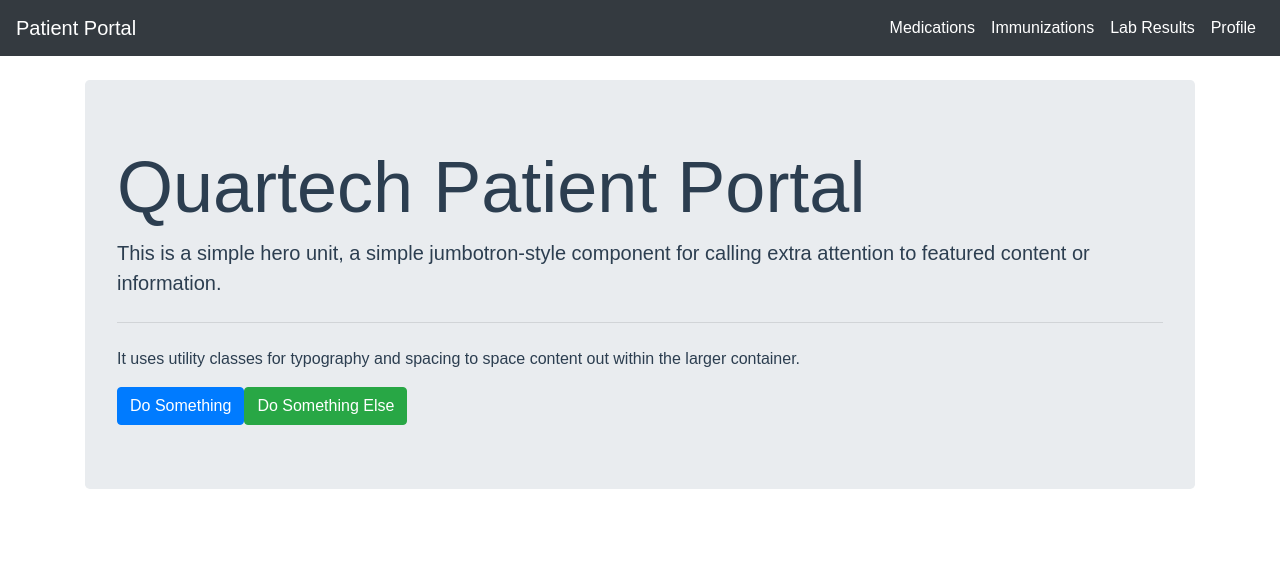
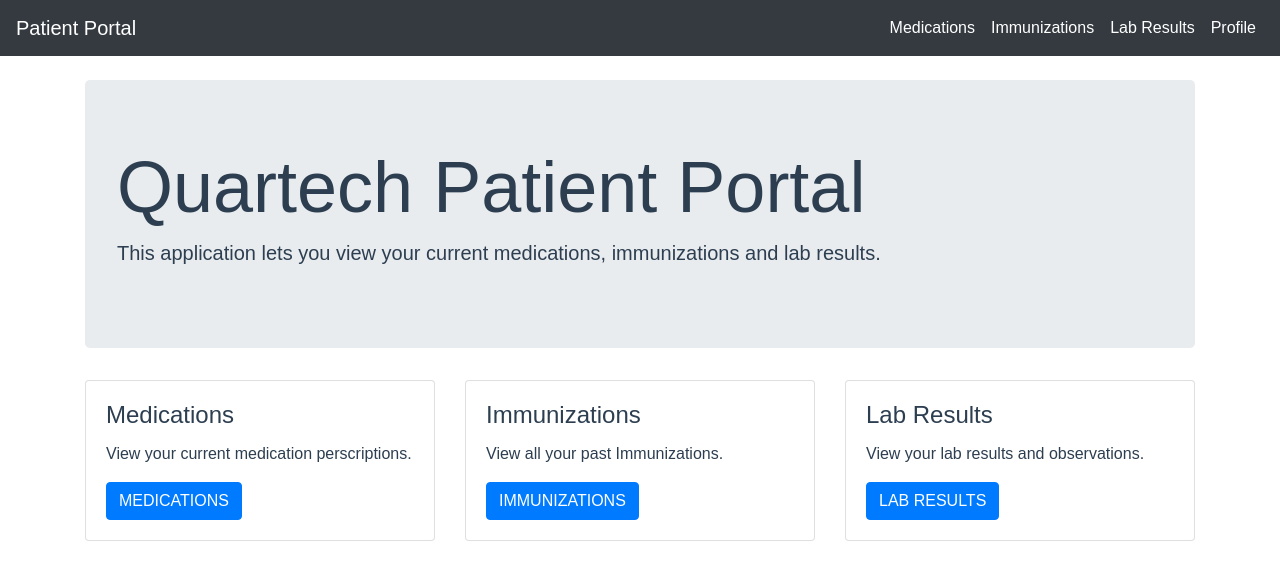
Before and after one commit to Quartech/Patient-Portal, a Vue app: page / in a window 1280 px wide. Shown: the top 580 px of the page. Built offline with nearby package versions, Linux system fonts and the light colour scheme; what vue-resource would draw is missing.

Commit message:
Update some components

```diff
--- a/src/views/Home.vue
+++ b/src/views/Home.vue
@@ -3,17 +3,37 @@
     <b-jumbotron>
       <template slot="header">Quartech Patient Portal</template>
       <template slot="lead">
-        This is a simple hero unit, a simple jumbotron-style component for
-        calling extra attention to featured content or information.
+        This application lets you view your current medications, immunizations and lab results.
       </template>
-      <hr class="my-4">
-      <p>
-        It uses utility classes for typography and spacing to space content
-        out within the larger container.
-      </p>
-      <b-btn variant="primary" href="#">Do Something</b-btn>
-      <b-btn variant="success" href="#">Do Something Else</b-btn>
     </b-jumbotron>
+    <div class="page-body">
+      <b-row>
+        <b-col>
+          <b-card title="Medications">
+            <p class="card-text">
+              View your current medication perscriptions.
+            </p>
+            <button class="btn btn-primary" @click="redirect('medications')">MEDICATIONS</button>
+          </b-card>
+        </b-col>
+        <b-col>
+          <b-card title="Immunizations">
+            <p class="card-text">
+              View all your past Immunizations.
+            </p>
+            <button class="btn btn-primary" @click="redirect('immunizations')">IMMUNIZATIONS</button>
+          </b-card>
+        </b-col>
+        <b-col>
+          <b-card title="Lab Results">
+            <p class="card-text">
+              View your lab results and observations.
+            </p>
+            <button class="btn btn-primary" @click="redirect('lab-results')">LAB RESULTS</button>
+          </b-card>
+        </b-col>
+      </b-row>
+    </div>
   </div>
 </template>
 
@@ -25,6 +45,10 @@ export default {
   data: () => {
     return {};
   },
-  methods: {}
+  methods: {
+    redirect(path) {
+      this.$router.push('/' + path);
+    }
+  }
 };
 </script>
--- a/src/views/Immunizations.vue
+++ b/src/views/Immunizations.vue
@@ -25,7 +25,7 @@
           <td>{{ immunization.resource.vaccineCode.text }}</td>
           <td>{{ immunization.resource.date.split('T')[0] }}</td>
           <td>
-            <button class="btn btn-light btn-sm">DETAILS</button>
+            <button class="btn btn-light btn-sm" @click="openImmunizationModal(immunization.resource)">DETAILS</button>
           </td>
         </tr>
       </tbody>
@@ -78,6 +78,9 @@ export default {
         }
         return 0;
       });
+    },
+    openImmunizationModal(immunizationRow) {
+      console.log(immunizationRow);
     }
   },
   beforeMount() {
@@ -88,6 +91,6 @@ export default {
 
 <style scoped>
 .container {
-  text-align: center;
+  text-align: left;
 }
 </style>
--- a/src/views/LabResults.vue
+++ b/src/views/LabResults.vue
@@ -91,6 +91,6 @@ export default {
 
 <style scoped>
 .container {
-  text-align: center;
+  text-align: left;
 }
 </style>
--- a/src/views/Medications.vue
+++ b/src/views/Medications.vue
@@ -85,6 +85,6 @@ export default {
 
 <style scoped>
 .container {
-  text-align: center;
+  text-align: left;
 }
 </style>
--- a/src/views/Profile.vue
+++ b/src/views/Profile.vue
@@ -1,6 +1,17 @@
 <template>
-  <div class="profile">
+  <div class="container">
     <h1>Profile</h1>
+    <br>
+    <b-row>
+      <b-col>
+        <img src="./../assets/profile.jpg" width="200" height="200"/>
+      </b-col>
+      <b-col cols="9">
+        <h2>John Doe</h2>
+        <h4>Address: 123 Imaginary St.</h4>
+        <h4>Born: 1992-02-19</h4>
+      </b-col>
+    </b-row>
   </div>
 </template>
 
@@ -11,7 +22,10 @@ export default {
   name: "Profile",
   data: () => {
     return {
-      currentPatient: {}
+      currentPatient: {},
+      images: {
+        profile: require('./../assets/profile.jpg')
+      }
     };
   },
   methods: {
@@ -19,7 +33,6 @@ export default {
       this.$http
         .get("http://hapi.fhir.org/baseDstu3/Patient/422566?_format=json")
         .then(repsonse => {
-          // console.log(repsonse.body);
           this.currentPatient = response.body;
         });
     }
@@ -29,3 +42,8 @@ export default {
   }
 };
 </script>
+<style scoped>
+.container {
+  text-align: left;
+}
+</style>
```
Also changed, not shown: src/assets/profile.jpg (added).
